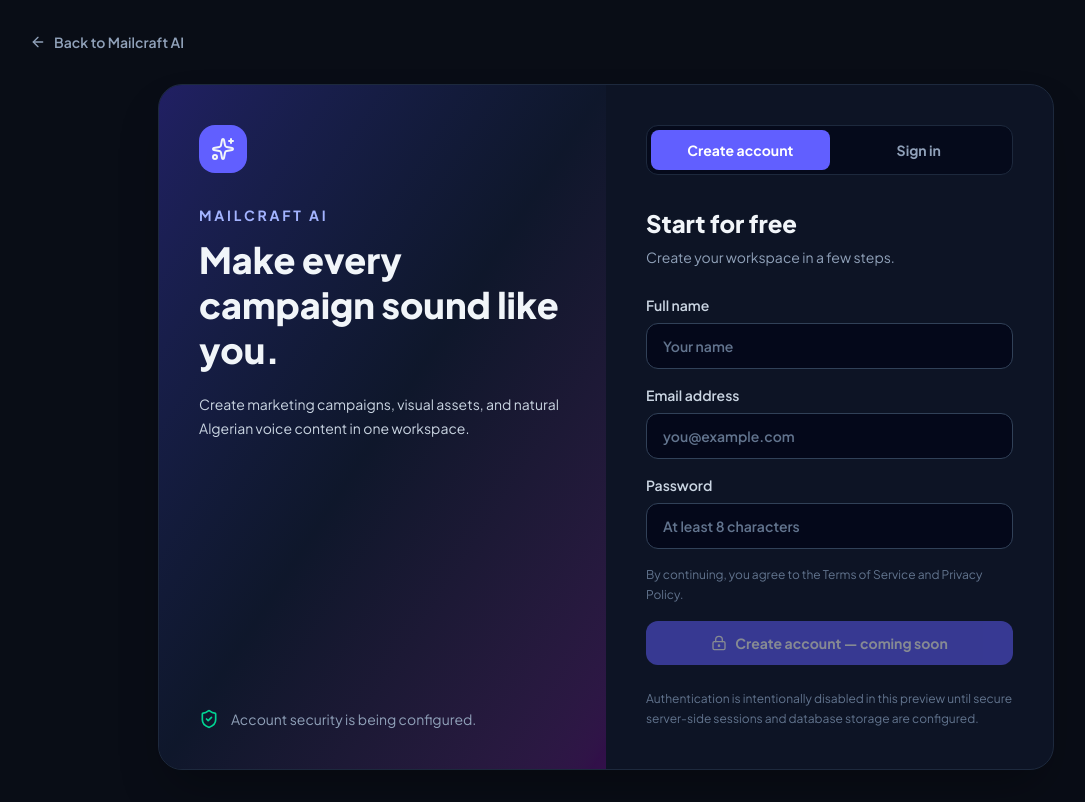
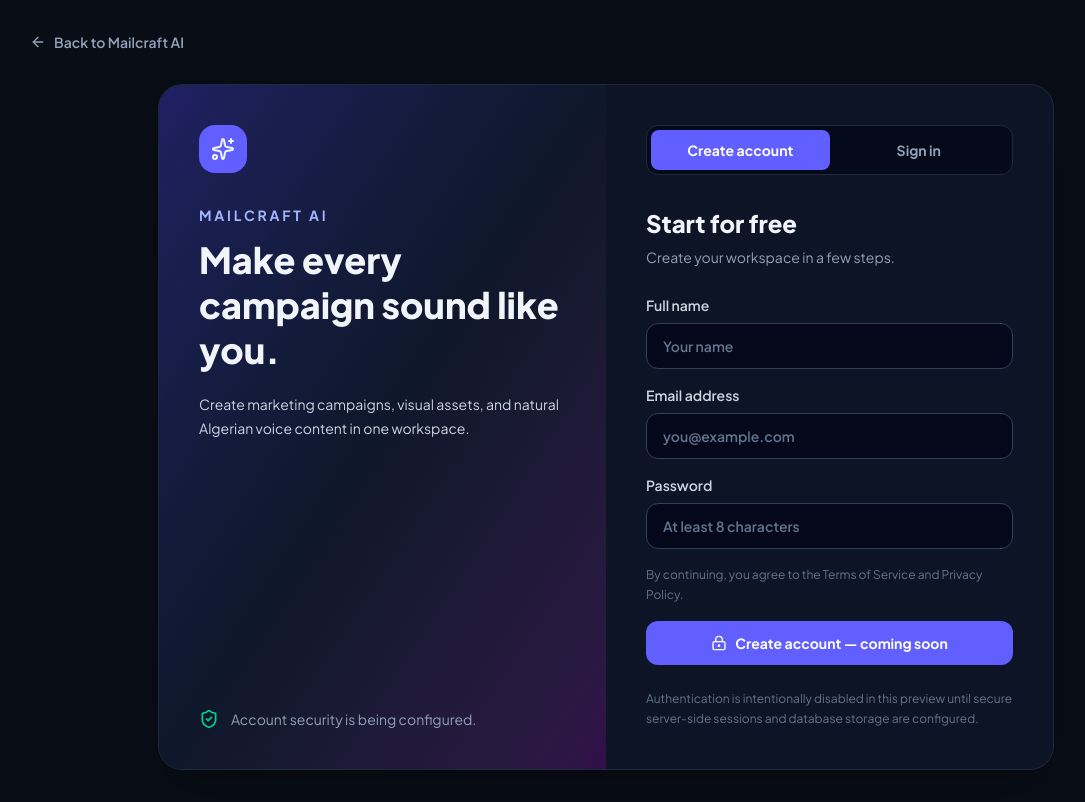
Before and after one commit to youceftalamali-prog/mailcraft-ai-test, a React (Vite) app: page / in a window 1280 px wide. Both pictures are taken after typing "name@example.com" into the empty fields and a click on the button "Create account". Shown: the whole page, without its empty margins (34-1119 px from the left). Built offline with nearby package versions, Linux system fonts and the light colour scheme.

Commit message:
fix: make preview form explain auth is not connected

```diff
--- a/src/components/AccountPages.tsx
+++ b/src/components/AccountPages.tsx
@@ -53,7 +53,7 @@
             <label className="block text-sm font-semibold text-slate-300">Email address<input className={`${inputClass} mt-2`} type="email" name="email" autoComplete="email" placeholder="you@example.com" required /></label>
             <label className="block text-sm font-semibold text-slate-300">Password<input className={`${inputClass} mt-2`} type="password" name="password" autoComplete={isSignup ? 'new-password' : 'current-password'} minLength={8} placeholder="At least 8 characters" required /></label>
             {isSignup && <p className="text-xs leading-5 text-slate-500">By continuing, you agree to the Terms of Service and Privacy Policy.</p>}
-            <button type="submit" className={primaryButton + ' w-full'} disabled><LockKeyhole className="h-4 w-4" /> {isSignup ? 'Create account' : 'Sign in'} — coming soon</button>
+            <button type="submit" className={primaryButton + ' w-full'}><LockKeyhole className="h-4 w-4" /> {isSignup ? 'Create account' : 'Sign in'} — coming soon</button>
           </form>
           {notice && <p role="status" className="mt-4 rounded-xl border border-amber-500/30 bg-amber-500/10 p-3 text-sm text-amber-200">{notice}</p>}
           <p className="mt-6 text-xs leading-5 text-slate-500">Authentication is intentionally disabled in this preview until secure server-side sessions and database storage are configured.</p>
```
